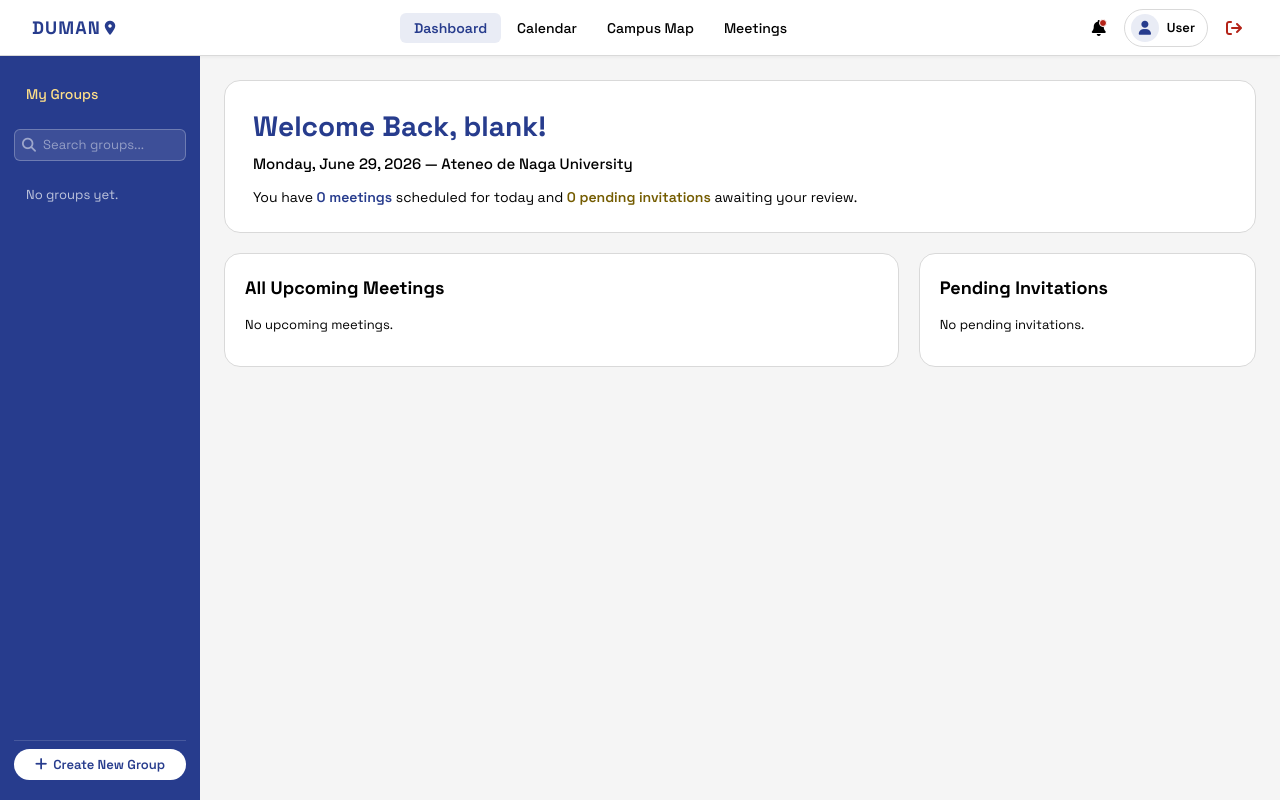
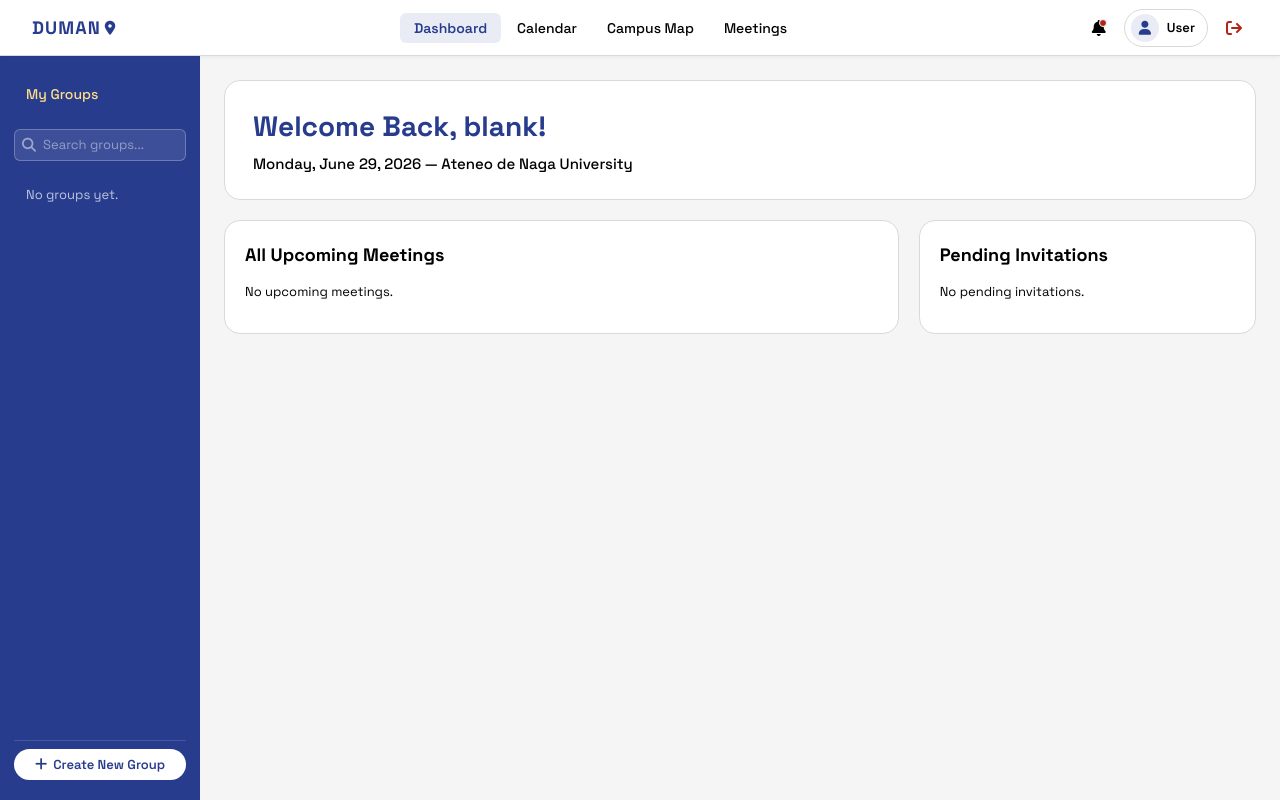
Before and after one commit to MigzVillareal/DUMAN, a React (Vite) app in the folder frontend/: page /dashboard in a window 1280 px wide. Built offline with nearby package versions, Linux system fonts and the light colour scheme.

Commit message:
Minor ui changes

```diff
--- a/frontend/src/pages/Dashboard.jsx
+++ b/frontend/src/pages/Dashboard.jsx
@@ -81,8 +81,6 @@ function Dashboard() {
   const [actioningInviteId, setActioningInviteId] = useState(null);
 
   const firstName = user?.firstname ?? "blank";
-  const meetingsToday = meetings.filter((m) => isToday(m.date)).length;
-  const pendingInvitations = invitations.length;
 
   const loadInvites = useCallback(async () => {
     if (!user?.userId) {
@@ -164,19 +162,7 @@ function Dashboard() {
       <PageHeader
         title={`Welcome Back, ${firstName}!`}
         subtitle={`${formatWelcomeDate()} — ${UNIVERSITY_NAME}`}
-      >
-        <p className="page-header__summary">
-          You have{" "}
-          <span className="page-header__highlight page-header__highlight--primary">
-            {meetingsToday} meeting{meetingsToday !== 1 ? "s" : ""}
-          </span>{" "}
-          scheduled for today and{" "}
-          <span className="page-header__highlight page-header__highlight--accent">
-            {pendingInvitations} pending invitation{pendingInvitations !== 1 ? "s" : ""}
-          </span>{" "}
-          awaiting your review.
-        </p>
-      </PageHeader>
+      />
 
       <div className="dashboard-grid">
         <section className="dashboard-panel">
--- a/frontend/src/pages/Meetings.jsx
+++ b/frontend/src/pages/Meetings.jsx
@@ -291,8 +291,8 @@ function FinalizeModal({ onClose, onFinalized, initialMeeting = null }) {
 const FILTERS = [
   { key: "all", label: "All Meetings" },
   { key: "upcoming", label: "Upcoming" },
+  { key: "voting", label: "Voting" },
   { key: "past", label: "Past" },
-  { key: "voting", label: "Voting" },
 ];
 
 // ── Main Page ─────────────────────────────────────────────────────────────────
```
